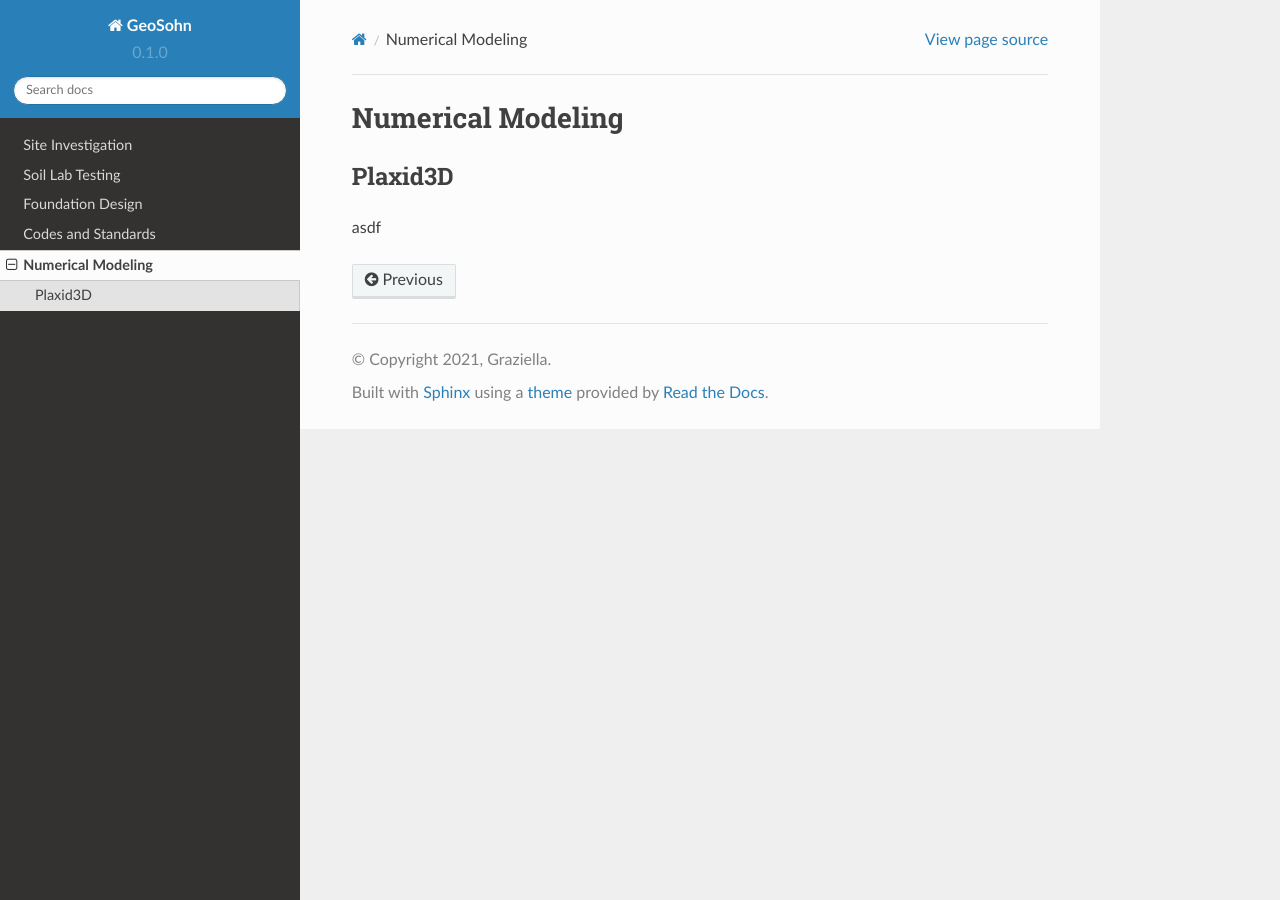
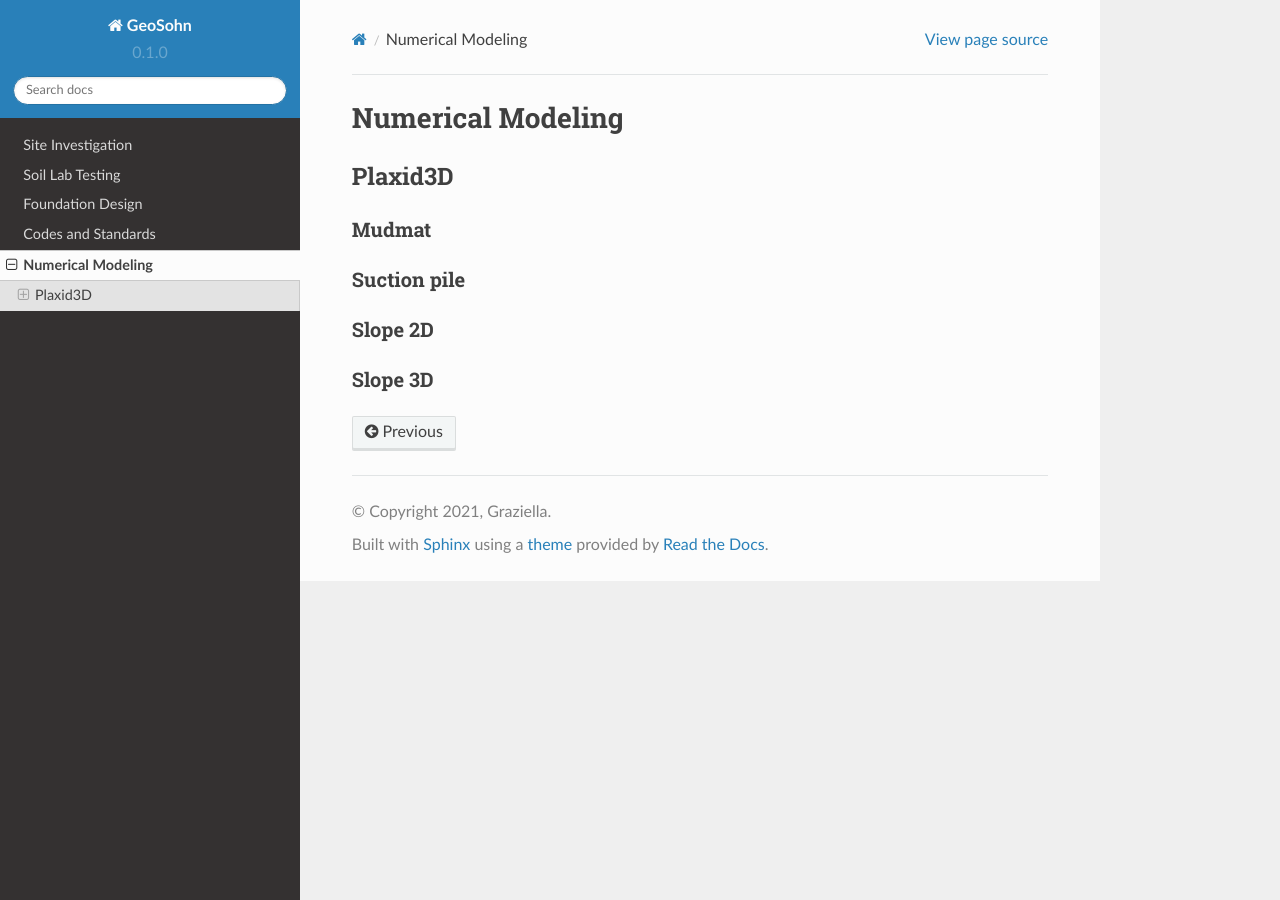
Before and after one commit to jrson11/GeoSohn, a Sphinx documentation site: the page built from docs/source/6_Numerical_Modeling.rst, in a window 1280 px wide. Built offline with Sphinx 7.4.7 and the Read the Docs theme 2.0.0, drawn with Linux system fonts in a browser that asks for light colours; pages that are not in the unit, such as notebooks, are missing from menus.

Commit message:
Update 6_Numerical_Modeling.rst

```diff
--- a/docs/source/6_Numerical_Modeling.rst
+++ b/docs/source/6_Numerical_Modeling.rst
@@ -4,4 +4,17 @@ Numerical Modeling
 Plaxid3D
 ---------
 
-asdf
+Mudmat
+......
+
+
+Suction pile
+............
+
+
+Slope 2D
+.........
+
+
+Slope 3D
+........
```
